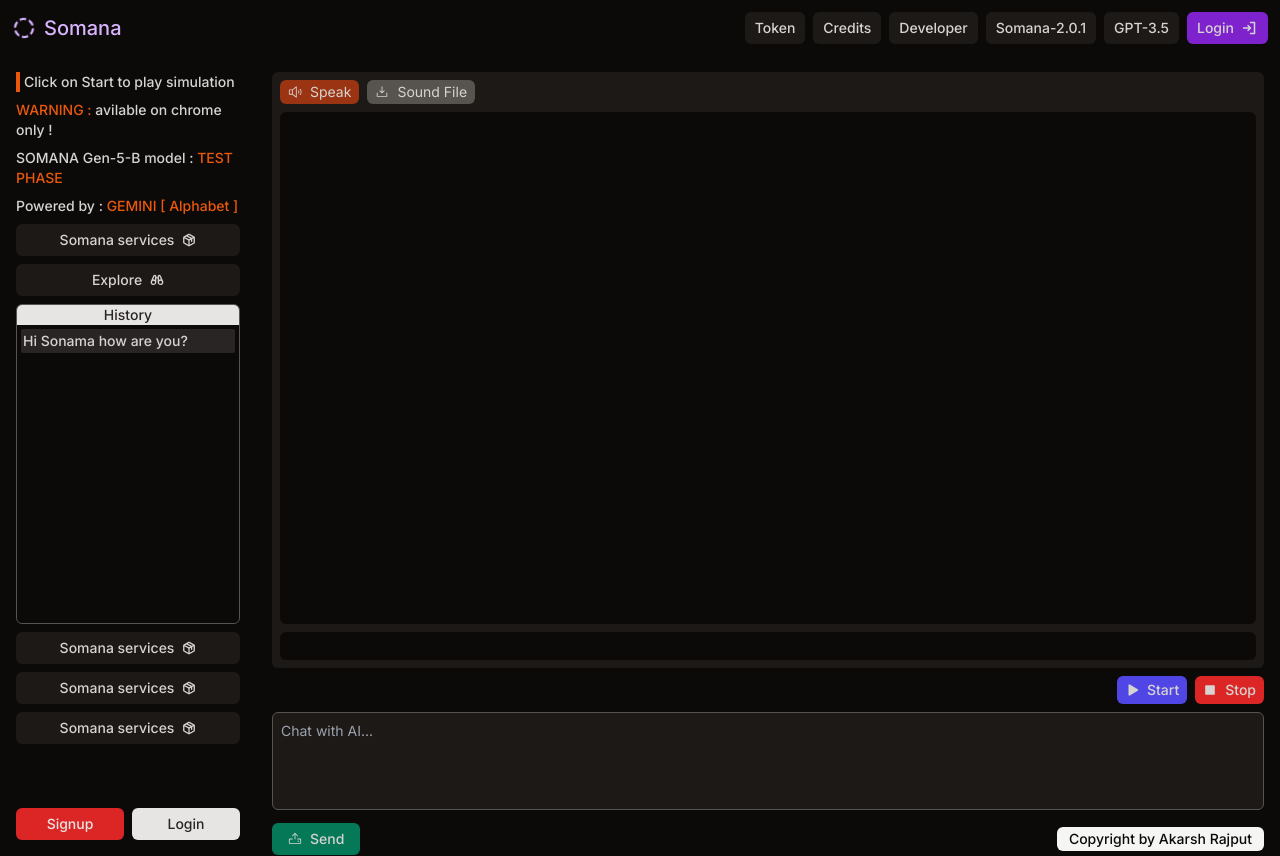
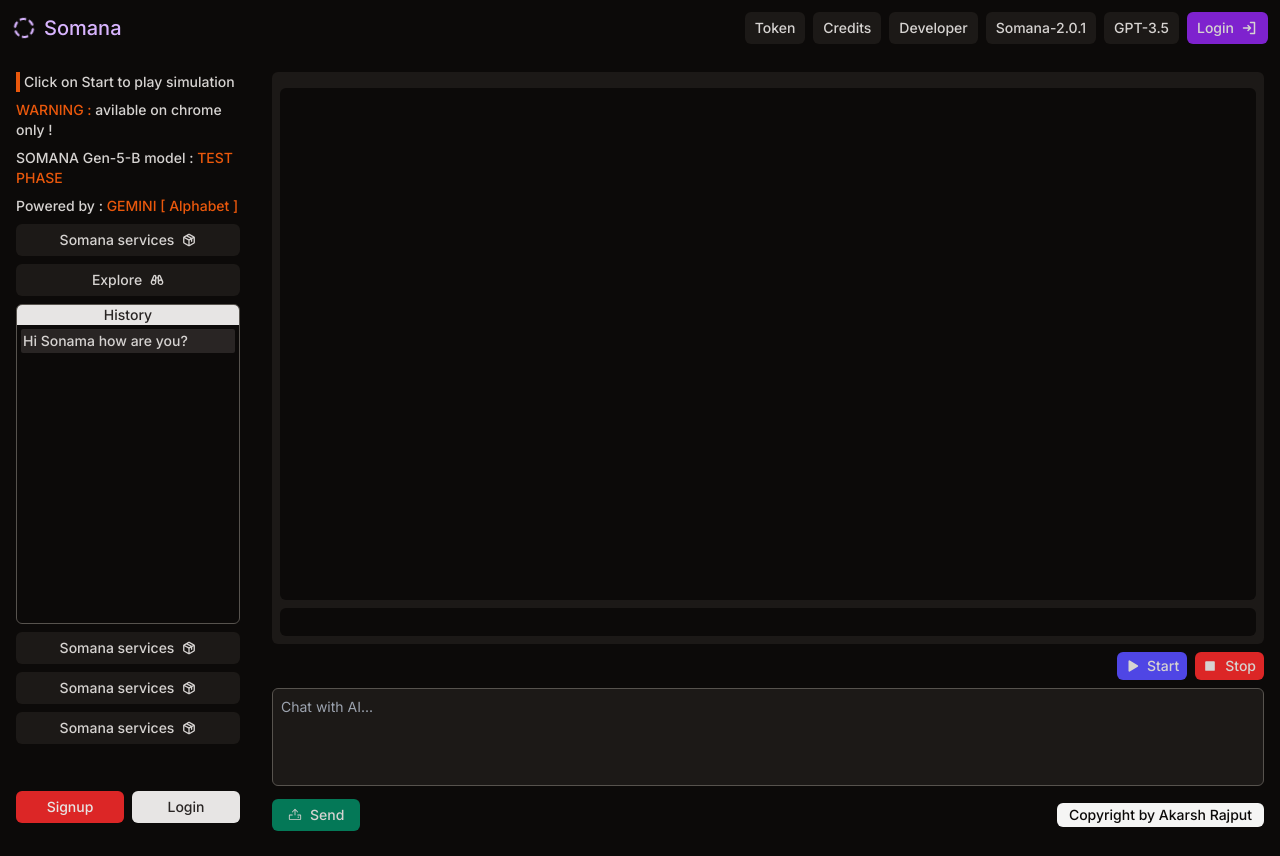
Before and after one commit to akarshrajput/somana-ai, a Next.js app: page / in a window 1280 px wide. Built offline with nearby package versions, Linux system fonts and the light colour scheme.

Commit message:
Update AskAI.jsx

```diff
--- a/components/AskAI.jsx
+++ b/components/AskAI.jsx
@@ -100,11 +100,7 @@
       <div className="p-2 flex flex-col rounded-md gap-2 h-full">
         <div className="w-full flex flex-col gap-2 resize-none rounded-md outline-none h-full p-2 text-stone-300 bg-stone-900">
           <div className="flex items-center gap-2">
-            <TextToSpeechComponent
-              text={`Somana speaking ${chatHistory
-                .map((entry) => entry.text)
-                .join(" ")}`}
-            />
+
             {loadingResponse && (
               <div className="flex items-center gap-2 ml-auto">
                 <p>Generating</p>
```
